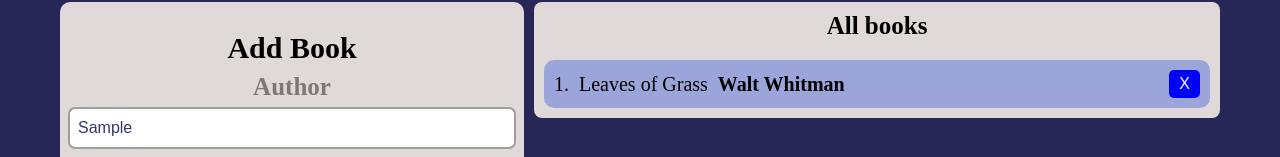
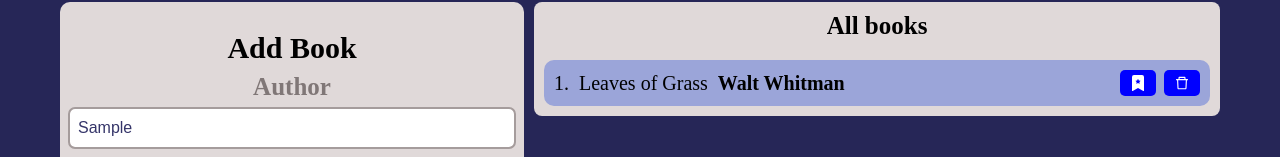
Before and after one commit to LeonidQWE/BookLibraryApp, a React app in the folder frontend/: page / in a window 1280 px wide. Both pictures are taken after typing "Sample", "Sample" into the empty fields and a click on the button "Add random book". Shown: the part 206-363 px from the top of the page. Built offline with nearby package versions, Linux system fonts and the light colour scheme; the HTML template or start-up script is replaced by a standard one.

Commit message:
feat: add toggle favorite book

```diff
--- a/frontend/src/components/book/Book.module.css
+++ b/frontend/src/components/book/Book.module.css
@@ -17,3 +17,8 @@
 .author{
   font-weight: 700;
 }
+
+.controls {
+  display: flex;
+  gap: 0.8rem;
+}
--- a/frontend/src/components/book/Book.tsx
+++ b/frontend/src/components/book/Book.tsx
@@ -1,14 +1,18 @@
+import { AiOutlineDelete } from 'react-icons/ai';
+import { BsBookmarkStarFill } from 'react-icons/bs';
 import { Button } from 'components/button/Button';
 import { BookType } from 'types';
 import s from './Book.module.css';
+import { useBook } from 'hooks/useBook';
 
 type BookProps = {
   number: number;
   book: BookType;
-  deleteBook: (id: string) => void;
 };
 
-export const Book = ({ number, book, deleteBook }: BookProps) => {
+export const Book = ({ number, book }: BookProps) => {
+  const { removeBook, handleToggleFavorite } = useBook();
+
   return (
     <div className={s.book}>
       <div className={s.content}>
@@ -17,12 +21,25 @@ export const Book = ({ number, book, deleteBook }: BookProps) => {
         <p className={s.author}>{book.author}</p>
       </div>
 
-      <Button
-        btnText="X"
-        size="sm"
-        variant="primary"
-        onClick={() => deleteBook(book.id)}
-      />
+      <div className={s.controls}>
+        <Button
+          btnText={
+            <BsBookmarkStarFill
+              style={{ color: book.isFavorite ? 'yellow' : '' }}
+            />
+          }
+          size="sm"
+          variant="primary"
+          onClick={() => handleToggleFavorite(book.id)}
+        />
+
+        <Button
+          btnText={<AiOutlineDelete />}
+          size="sm"
+          variant="primary"
+          onClick={() => removeBook(book.id)}
+        />
+      </div>
     </div>
   );
 };
--- a/frontend/src/components/bookList/BookList.tsx
+++ b/frontend/src/components/bookList/BookList.tsx
@@ -3,7 +3,7 @@ import { Book } from 'components';
 import s from './BookList.module.css';
 
 export const BookList = () => {
-  const { books, removeBook } = useBook();
+  const { books } = useBook();
 
   return (
     <div className={s.bookList}>
@@ -12,12 +12,7 @@ export const BookList = () => {
         <p className={s.empty}>Book list is empty</p>
       : <>
           {books.map((book, index) => (
-            <Book
-              key={book.id}
-              number={++index}
-              book={book}
-              deleteBook={removeBook}
-            />
+            <Book key={book.id} number={++index} book={book} />
           ))}
         </>
       }
--- a/frontend/src/components/button/Button.module.css
+++ b/frontend/src/components/button/Button.module.css
@@ -1,4 +1,6 @@
 .button {
+  display: flex;
+  align-items: center;
   border-radius: 0.5rem;
   font-size: 1.6rem;
   font-weight: 500;
--- a/frontend/src/components/button/Button.tsx
+++ b/frontend/src/components/button/Button.tsx
@@ -1,3 +1,4 @@
+import { ReactNode } from 'react';
 import s from './Button.module.css';
 
 export type ButtonVariant = 'primary' | 'secondary';
@@ -5,7 +6,7 @@ export type ButtonType = 'button' | 'submit' | 'reset';
 export type ButtonSize = 'sm' | 'md' | 'lg';
 
 type ButtonProps = {
-  btnText?: string;
+  btnText?: ReactNode;
   variant?: ButtonVariant;
   onClick?: () => void;
   type?: ButtonType;
--- a/frontend/src/hooks/useBook.ts
+++ b/frontend/src/hooks/useBook.ts
@@ -1,13 +1,22 @@
 import { useState } from 'react';
 import { useAppDispatch, useAppSelector } from 'redux/hooks';
-import { addBook, deleteBook } from 'redux/books/actionCreators';
+import {
+  addBook,
+  deleteBook,
+  toggleFavorite,
+} from 'redux/books/actionCreators';
 import { getNewBook } from 'utils/getNewBook';
 import { BookType } from 'types';
 import booksData from 'data/books.json';
 
 export const useBook = () => {
   const dispatch = useAppDispatch();
-  const [book, setBook] = useState<BookType>({ id: '', author: '', title: '' });
+  const [book, setBook] = useState<BookType>({
+    id: '',
+    author: '',
+    title: '',
+    isFavorite: false,
+  });
   const books = useAppSelector(state => state.books);
 
   const addNewBook = (e: React.FormEvent<HTMLFormElement>) => {
@@ -19,7 +28,7 @@ export const useBook = () => {
       dispatch(addBook(newBook));
     }
 
-    setBook({ id: '', author: '', title: '' });
+    setBook({ id: '', author: '', title: '', isFavorite: false });
   };
 
   const addRandomBook = () => {
@@ -37,5 +46,17 @@ export const useBook = () => {
     dispatch(deleteBook(id));
   };
 
-  return { books, book, addNewBook, changeField, removeBook, addRandomBook };
+  const handleToggleFavorite = (id: string) => {
+    dispatch(toggleFavorite(id));
+  };
+
+  return {
+    books,
+    book,
+    addNewBook,
+    changeField,
+    removeBook,
+    addRandomBook,
+    handleToggleFavorite,
+  };
 };
--- a/frontend/src/redux/books/actionCreators.ts
+++ b/frontend/src/redux/books/actionCreators.ts
@@ -10,3 +10,8 @@ export const deleteBook = (id: string) => ({
   type: BOOK_ACTION_TYPES.DELETE_BOOK,
   payload: id,
 });
+
+export const toggleFavorite = (id: string) => ({
+  type: BOOK_ACTION_TYPES.TOGGLE_FAVORITE,
+  payload: id,
+});
--- a/frontend/src/redux/books/actionTypes.ts
+++ b/frontend/src/redux/books/actionTypes.ts
@@ -1,4 +1,5 @@
 export const BOOK_ACTION_TYPES = {
   ADD_BOOK: 'ADD_BOOK',
   DELETE_BOOK: 'DELETE_BOOK',
+  TOGGLE_FAVORITE: 'TOGGLE_FAVORITE',
 };
--- a/frontend/src/redux/books/reducer.ts
+++ b/frontend/src/redux/books/reducer.ts
@@ -16,6 +16,12 @@ export const booksReducer = (
       return state;
     case BOOK_ACTION_TYPES.DELETE_BOOK:
       return state.filter(book => book.id !== action.payload);
+    case BOOK_ACTION_TYPES.TOGGLE_FAVORITE:
+      return state.map(book =>
+        book.id === action.payload ?
+          { ...book, isFavorite: !book.isFavorite }
+        : book
+      );
     default:
       return state;
   }
--- a/frontend/src/types/index.ts
+++ b/frontend/src/types/index.ts
@@ -2,4 +2,5 @@ export type BookType = {
   id: string;
   title: string;
   author: string;
+  isFavorite: boolean;
 };
--- a/frontend/src/utils/getNewBook.ts
+++ b/frontend/src/utils/getNewBook.ts
@@ -1,10 +1,11 @@
 import { BookType } from 'types';
 
-type Book = Omit<BookType, 'id'>;
+type Book = Omit<BookType, 'id' | 'isFavorite'>;
 
 export const getNewBook = (book: Book): BookType => {
   return {
     ...book,
     id: crypto.randomUUID(),
+    isFavorite: false,
   };
 };
```
